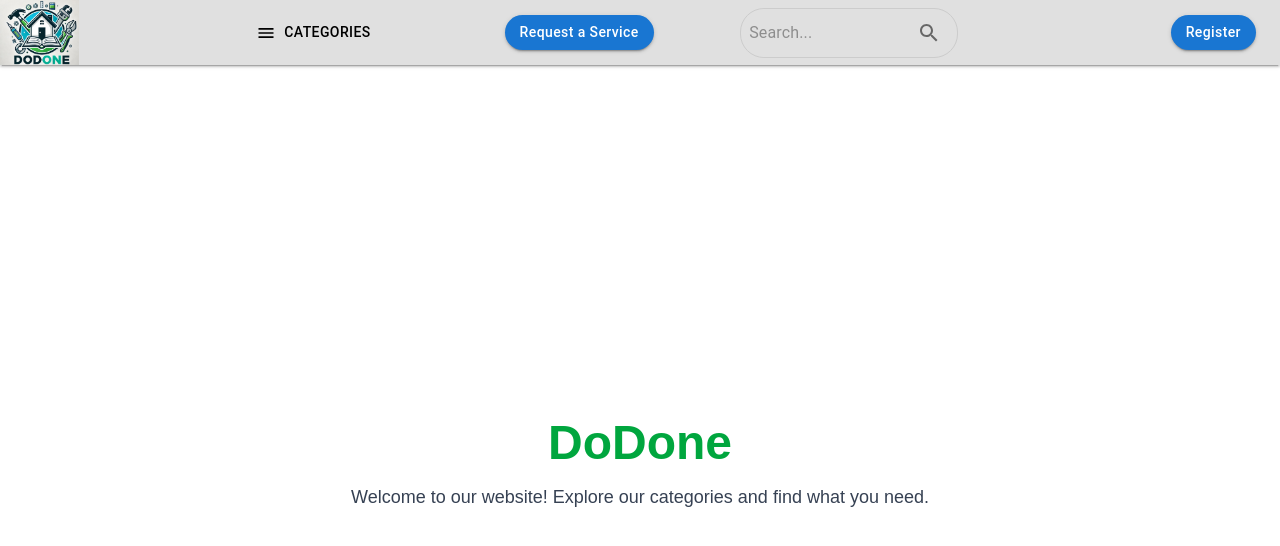
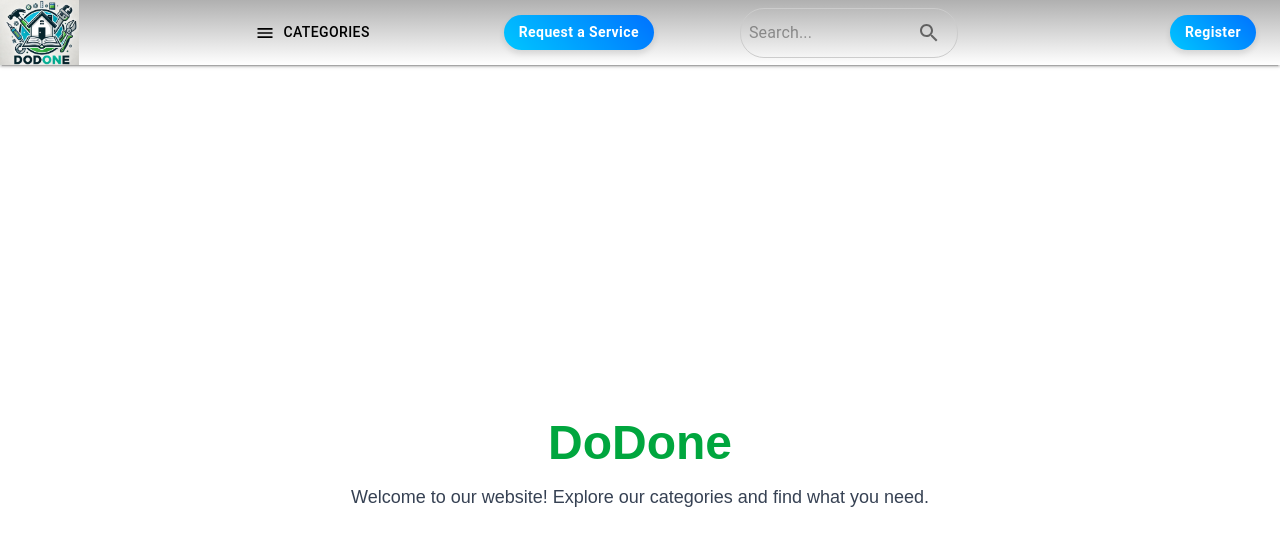
Before and after one commit to Vhkan/dodone, a Next.js app: page / in a window 1280 px wide. Shown: the top 546 px of the page. Built offline with nearby package versions, Linux system fonts and the light colour scheme.

Commit message:
change buttons styling

```diff
--- a/src/components/Header.tsx
+++ b/src/components/Header.tsx
@@ -105,7 +105,13 @@
   };
 
   return (
-    <AppBar position="static" sx={{ bgcolor: "grey.300", boxShadow: 2 }}>
+    <AppBar
+      position="static"
+      sx={{
+        background: "linear-gradient(to bottom, #B0B0B0, #FFFFFF)",
+        boxShadow: 2,
+      }}
+    >
       <Toolbar sx={{ display: "flex", justifyContent: "space-between", px: 2 }}>
         {/* Logo and Title */}
         <img
@@ -128,18 +134,27 @@
           >
             Categories
           </Button>
-
           <Button
             variant="contained"
             sx={{
-              backgroundColor: "#1976d2",
+              background: "linear-gradient(45deg, #00c6ff, #0072ff)", // Blue to purple gradient
               color: "white",
               padding: "5px 15px",
               borderRadius: "2em",
               textTransform: "none",
               marginLeft: "9em",
+              fontWeight: "bold",
+              boxShadow: "0px 4px 6px rgba(0, 0, 0, 0.1)",
+              transition:
+                "background 0.3s ease, box-shadow 0.3s ease, transform 0.3s ease", // Only transition these properties
               "&:hover": {
-                backgroundColor: "#1565c0",
+                background: "linear-gradient(45deg, #0072ff, #00c6ff)",
+                boxShadow: "0px 6px 12px rgba(0, 0, 0, 0.2)",
+                transform: "scale(1.05)",
+              },
+              "&:focus": {
+                outline: "none",
+                boxShadow: "0px 0px 8px rgba(0, 191, 255, 0.5)", // Blue glow on focus
               },
             }}
           >
@@ -208,14 +223,23 @@
           <Button
             variant="contained"
             sx={{
-              backgroundColor: "#1976d2",
+              background: "linear-gradient(45deg, #00c6ff, #0072ff)", // Blue to purple gradient
               color: "white",
               padding: "5px 15px",
               borderRadius: "2em",
               textTransform: "none",
               marginLeft: "9em",
+              fontWeight: "bold",
+              boxShadow: "0px 4px 6px rgba(0, 0, 0, 0.1)",
+              transition: "all 0.3s ease",
               "&:hover": {
-                backgroundColor: "#1565c0",
+                background: "linear-gradient(45deg, #0072ff, #00c6ff)", // Reversed gradient on hover
+                boxShadow: "0px 6px 12px rgba(0, 0, 0, 0.2)",
+                transform: "scale(1.05)",
+              },
+              "&:focus": {
+                outline: "none",
+                boxShadow: "0px 0px 8px rgba(0, 191, 255, 0.5)", // Blue glow on focus
               },
             }}
           >
```
